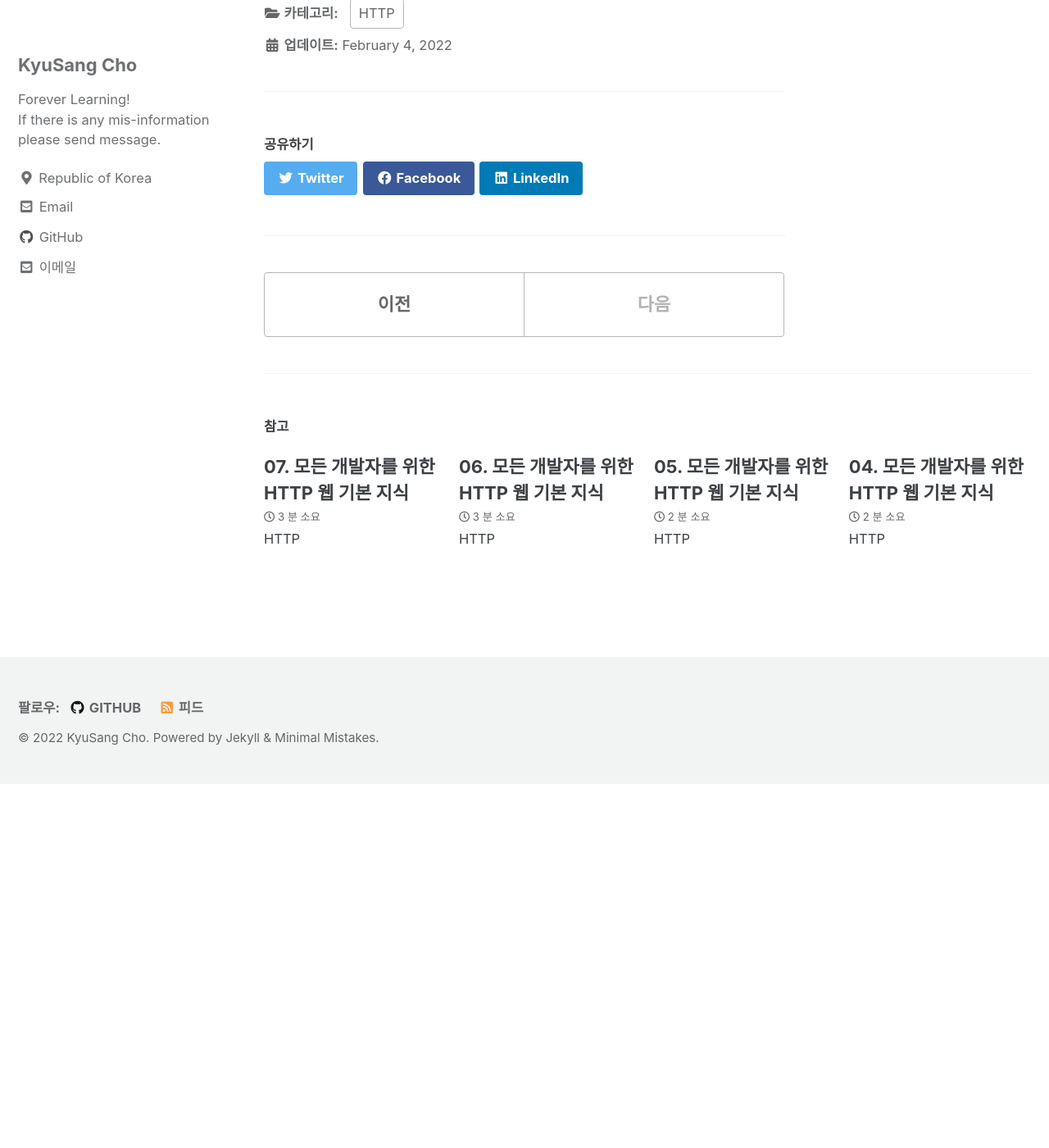
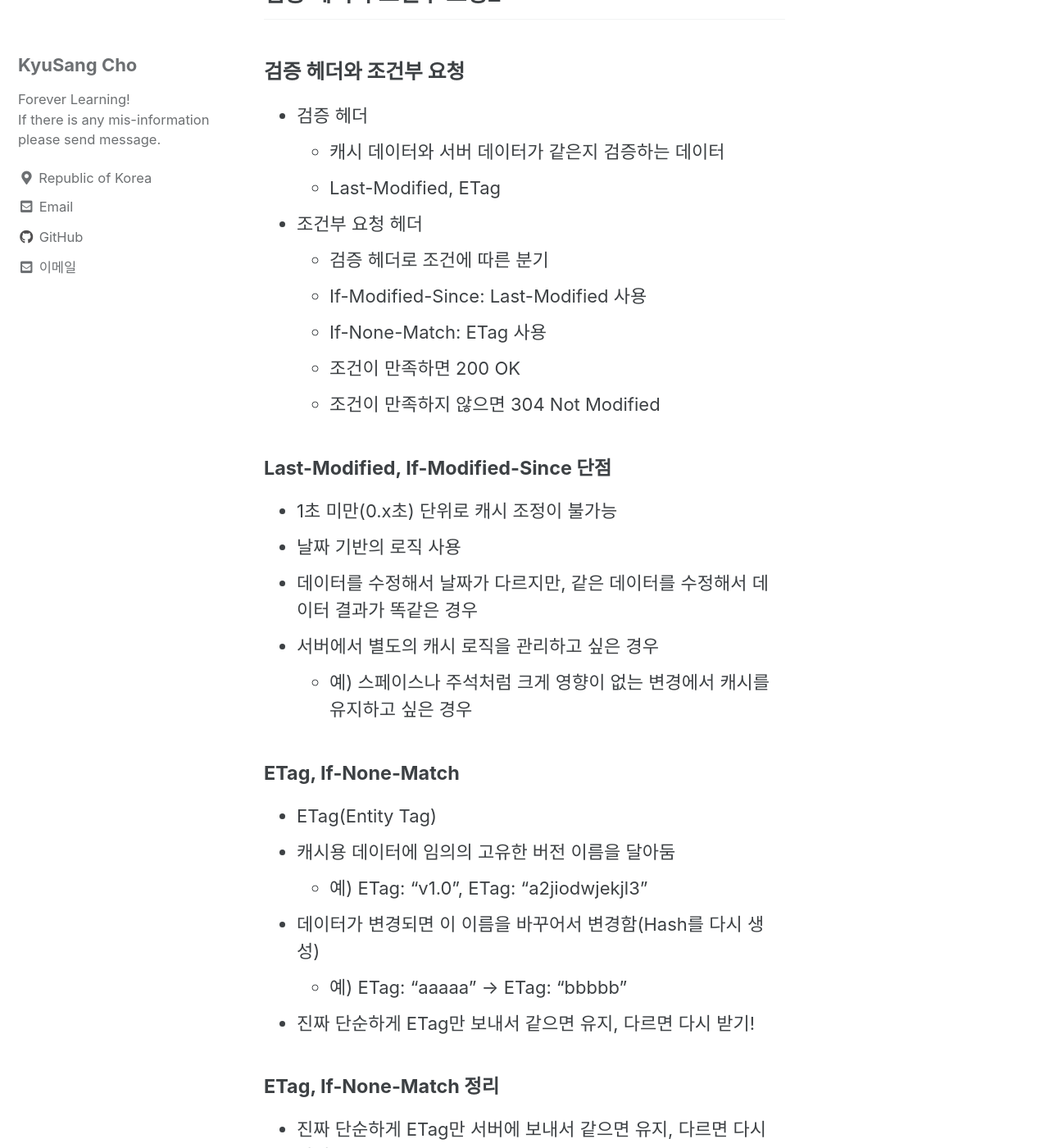
Before and after one commit to DevKS-Yet/DevKs-Yet.github.io, a Jekyll site: the page built from _posts/2022-02-04-51(http08).md, in a window 1280 px wide and 1400 px high, scrolled down 2639 px. Shown: the whole window at 82% size. Built offline with Jekyll 4.4.1, drawn with Linux system fonts in a browser that asks for light colours; cached includes are drawn as plain includes; before the commit the page ends 3595 px from its top, so only the background shows below that; some of the changed text lies outside the part shown.

Commit message:
20220204

```diff
--- a/_posts/2022-02-04-51(http08).md
+++ b/_posts/2022-02-04-51(http08).md
@@ -47,10 +47,50 @@ tags:
 - Last-Modified를 헤더에 추가함으로 수정일이 바뀌지 않았다면 저장된 캐시 사용
 - 요청시 변경된 것이 없다면 `304 Not Modified`를 보내면서 HTTP Body는 안보냄
 
-#### 검증 헤더와 조건부 요청
+#### Last-Modified, If-Modified-Since 정리
 - 캐시 유효 시간이 초과해도, 서버의 데이터가 갱신되지 않으면
 - 304 Not Modified + 헤더 메타 정보만 응답(바디X)
 - 클라이언트는 서버가 보낸 응답 헤더 정보로 캐시의 메타 정보를 갱신
 - 클라이언트는 캐시에 저장되어 있는 데이터 재활용
 - 결과적으로 네트워크 다운로드가 발생하지만 용량이 적은 헤더 정보만 다운로드
 - 매우 실용적인 해결책
+
+---
+
+## 검증 헤더와 조건부 요청2
+
+### 검증 헤더와 조건부 요청
+- 검증 헤더
+  - 캐시 데이터와 서버 데이터가 같은지 검증하는 데이터
+  - Last-Modified, ETag
+- 조건부 요청 헤더
+  - 검증 헤더로 조건에 따른 분기
+  - If-Modified-Since: Last-Modified 사용
+  - If-None-Match: ETag 사용
+  - 조건이 만족하면 200 OK
+  - 조건이 만족하지 않으면 304 Not Modified
+
+#### Last-Modified, If-Modified-Since 단점
+- 1초 미만(0.x초) 단위로 캐시 조정이 불가능
+- 날짜 기반의 로직 사용
+- 데이터를 수정해서 날짜가 다르지만, 같은 데이터를 수정해서 데이터 결과가 똑같은 경우
+- 서버에서 별도의 캐시 로직을 관리하고 싶은 경우
+  - 예) 스페이스나 주석처럼 크게 영향이 없는 변경에서 캐시를 유지하고 싶은 경우
+
+#### ETag, If-None-Match
+- ETag(Entity Tag)
+- 캐시용 데이터에 임의의 고유한 버전 이름을 달아둠
+  - 예) ETag: "v1.0", ETag: "a2jiodwjekjl3"
+- 데이터가 변경되면 이 이름을 바꾸어서 변경함(Hash를 다시 생성)
+  - 예) ETag: "aaaaa" -> ETag: "bbbbb"
+- 진짜 단순하게 ETag만 보내서 같으면 유지, 다르면 다시 받기!
+
+#### ETag, If-None-Match 정리
+- 진짜 단순하게 ETag만 서버에 보내서 같으면 유지, 다르면 다시 받기!
+- 캐시 제어 로직을 서버에서 완전히 관리
+- 클라이언트는 단순히 이 값을 서버에 제공(클라이언트는 캐시 메커니즘을 모름)
+- 예)
+  - 서버는 베타 오픈 기간인 3일 동안 파일이 변경되어도 ETag를 동일하게 유지
+  - 애플리케이션 배포 주기에 맞추어 ETag 모두 갱신
+
+---
```
